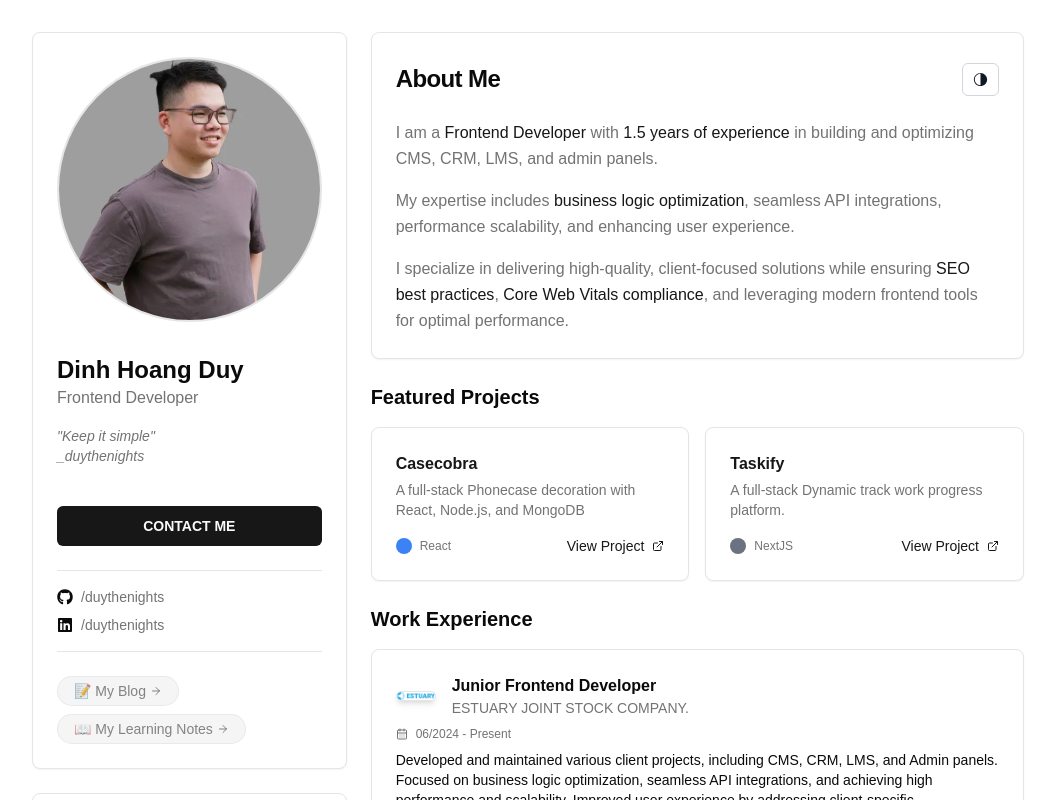
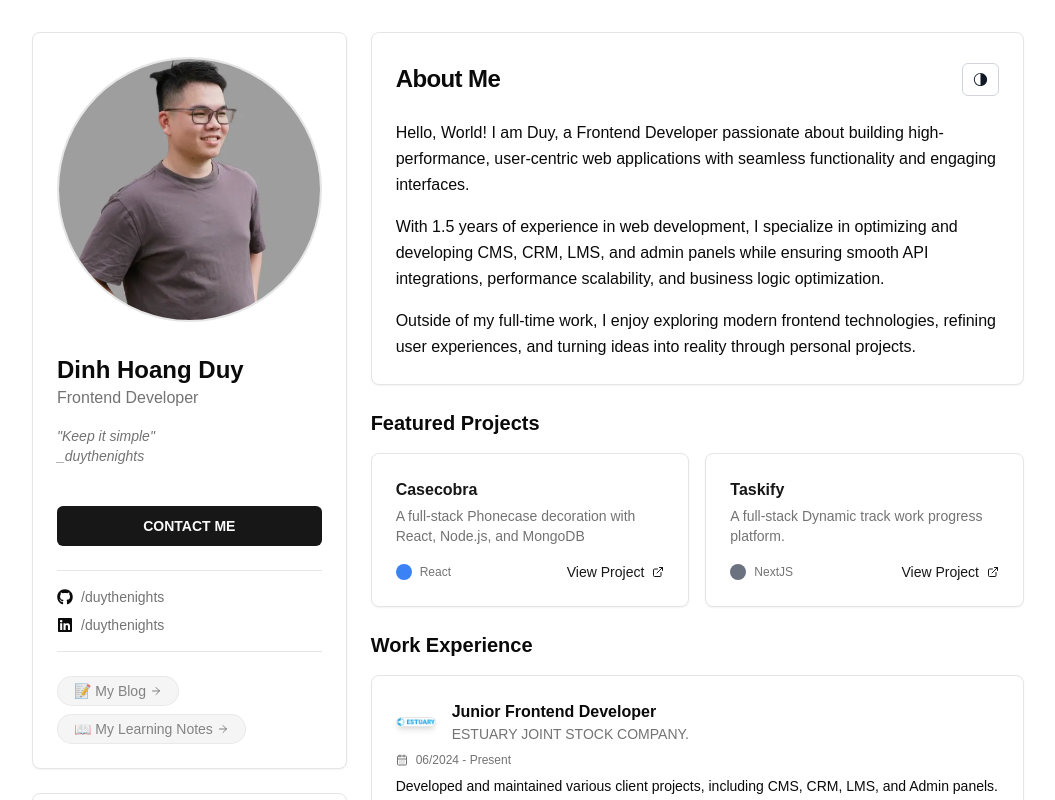
Before and after one commit to duythenights/duythenights_portfolio, a Next.js app: page / in a window 1280 px wide. Shown: the top 800 px of the page, without its empty margins (112-1167 px from the left). Built offline with nearby package versions, Linux system fonts and the light colour scheme; what @radix-ui/themes would draw is missing.

Commit message:
feat: update about section

```diff
--- a/src/app/globals.css
+++ b/src/app/globals.css
@@ -85,8 +85,6 @@ html {
   }
 }
 
-
-
 @layer base {
   * {
     @apply border-border outline-ring/50;
--- a/src/components/AboutMe.tsx
+++ b/src/components/AboutMe.tsx
@@ -11,35 +11,22 @@ export const AboutMe = () => {
         <CardTitle>About Me</CardTitle>
         {isDesktopOrLaptop && <ThemeSwitcher />}
       </CardHeader>
-      <CardContent>
-        <p className="text-muted-foreground leading-relaxed">
-          I am a{" "}
-          <span className="text-primary font-medium">Frontend Developer</span>{" "}
-          with{" "}
-          <span className="text-primary font-medium">
-            1.5 years of experience
-          </span>{" "}
-          in building and optimizing CMS, CRM, LMS, and admin panels.
+      <CardContent className="text-customBlack dark:text-[#fafafa]">
+        <p className="leading-relaxed">
+          Hello, World! I am <span>Duy</span>, a Frontend Developer passionate
+          about building high-performance, user-centric web applications with
+          seamless functionality and engaging interfaces.
         </p>
-
-        <p className="text-muted-foreground leading-relaxed mt-4">
-          My expertise includes{" "}
-          <span className="text-primary font-medium">
-            business logic optimization
-          </span>
-          , seamless API integrations, performance scalability, and enhancing
-          user experience.
+        <p className="leading-relaxed mt-4">
+          With 1.5 years of experience in web development, I specialize in
+          optimizing and developing CMS, CRM, LMS, and admin panels while
+          ensuring smooth API integrations, performance scalability, and
+          business logic optimization.
         </p>
-
-        <p className="text-muted-foreground leading-relaxed mt-4">
-          I specialize in delivering high-quality, client-focused solutions
-          while ensuring
-          <span className="text-primary font-medium"> SEO best practices</span>,
-          <span className="text-primary font-medium">
-            {" "}
-            Core Web Vitals compliance
-          </span>
-          , and leveraging modern frontend tools for optimal performance.
+        <p className="leading-relaxed mt-4">
+          Outside of my full-time work, I enjoy exploring modern frontend
+          technologies, refining user experiences, and turning ideas into
+          reality through personal projects.
         </p>
       </CardContent>
     </Card>
--- a/src/components/ui/card.tsx
+++ b/src/components/ui/card.tsx
@@ -1,6 +1,6 @@
-import * as React from "react"
+import * as React from "react";
 
-import { cn } from "@/lib/utils"
+import { cn } from "@/lib/utils";
 
 const Card = React.forwardRef<
   HTMLDivElement,
@@ -14,8 +14,8 @@ const Card = React.forwardRef<
     )}
     {...props}
   />
-))
-Card.displayName = "Card"
+));
+Card.displayName = "Card";
 
 const CardHeader = React.forwardRef<
   HTMLDivElement,
@@ -26,8 +26,8 @@ const CardHeader = React.forwardRef<
     className={cn("flex flex-col space-y-1.5 p-6", className)}
     {...props}
   />
-))
-CardHeader.displayName = "CardHeader"
+));
+CardHeader.displayName = "CardHeader";
 
 const CardTitle = React.forwardRef<
   HTMLDivElement,
@@ -41,8 +41,8 @@ const CardTitle = React.forwardRef<
     )}
     {...props}
   />
-))
-CardTitle.displayName = "CardTitle"
+));
+CardTitle.displayName = "CardTitle";
 
 const CardDescription = React.forwardRef<
   HTMLDivElement,
@@ -53,16 +53,16 @@ const CardDescription = React.forwardRef<
     className={cn("text-sm text-muted-foreground", className)}
     {...props}
   />
-))
-CardDescription.displayName = "CardDescription"
+));
+CardDescription.displayName = "CardDescription";
 
 const CardContent = React.forwardRef<
   HTMLDivElement,
   React.HTMLAttributes<HTMLDivElement>
 >(({ className, ...props }, ref) => (
-  <div ref={ref} className={cn("p-6 pt-0", className)} {...props} />
-))
-CardContent.displayName = "CardContent"
+  <div ref={ref} className={cn("p-6 pt-0 ", className)} {...props} />
+));
+CardContent.displayName = "CardContent";
 
 const CardFooter = React.forwardRef<
   HTMLDivElement,
@@ -73,7 +73,14 @@ const CardFooter = React.forwardRef<
     className={cn("flex items-center p-6 pt-0", className)}
     {...props}
   />
-))
-CardFooter.displayName = "CardFooter"
+));
+CardFooter.displayName = "CardFooter";
 
-export { Card, CardHeader, CardFooter, CardTitle, CardDescription, CardContent }
+export {
+  Card,
+  CardHeader,
+  CardFooter,
+  CardTitle,
+  CardDescription,
+  CardContent,
+};
--- a/src/lib/metadata.ts
+++ b/src/lib/metadata.ts
@@ -28,10 +28,10 @@ export function constructMetadata({
       title,
       description,
       images: [image],
-      creator: "@chrislonzo",
+      creator: "@duythenights",
     },
     icons,
-    metadataBase: new URL("https://www.chrislonzo.com"),
+    metadataBase: new URL("https://duythenights.vercel.app"),
     ...(noIndex && {
       robots: {
         index: false,
--- a/tailwind.config.ts
+++ b/tailwind.config.ts
@@ -10,159 +10,160 @@ export default {
   theme: {
     extend: {
       colors: {
-  			background: 'hsl(var(--background))',
-  			foreground: 'hsl(var(--foreground))',
+        customBlack: "#0A0A0A",
+        background: "hsl(var(--background))",
+        foreground: "hsl(var(--foreground))",
         card: {
-  				DEFAULT: 'hsl(var(--card))',
-  				foreground: 'hsl(var(--card-foreground))'
+          DEFAULT: "hsl(var(--card))",
+          foreground: "hsl(var(--card-foreground))",
         },
         popover: {
-  				DEFAULT: 'hsl(var(--popover))',
-  				foreground: 'hsl(var(--popover-foreground))'
+          DEFAULT: "hsl(var(--popover))",
+          foreground: "hsl(var(--popover-foreground))",
         },
         primary: {
-  				DEFAULT: 'hsl(var(--primary))',
-  				foreground: 'hsl(var(--primary-foreground))'
+          DEFAULT: "hsl(var(--primary))",
+          foreground: "hsl(var(--primary-foreground))",
         },
         secondary: {
-  				DEFAULT: 'hsl(var(--secondary))',
-  				foreground: 'hsl(var(--secondary-foreground))'
+          DEFAULT: "hsl(var(--secondary))",
+          foreground: "hsl(var(--secondary-foreground))",
         },
         muted: {
-  				DEFAULT: 'hsl(var(--muted))',
-  				foreground: 'hsl(var(--muted-foreground))'
+          DEFAULT: "hsl(var(--muted))",
+          foreground: "hsl(var(--muted-foreground))",
         },
         accent: {
-  				DEFAULT: 'hsl(var(--accent))',
-  				foreground: 'hsl(var(--accent-foreground))'
+          DEFAULT: "hsl(var(--accent))",
+          foreground: "hsl(var(--accent-foreground))",
         },
         destructive: {
-  				DEFAULT: 'hsl(var(--destructive))',
-  				foreground: 'hsl(var(--destructive-foreground))'
+          DEFAULT: "hsl(var(--destructive))",
+          foreground: "hsl(var(--destructive-foreground))",
         },
-  			border: 'hsl(var(--border))',
-  			input: 'hsl(var(--input))',
-  			ring: 'hsl(var(--ring))',
+        border: "hsl(var(--border))",
+        input: "hsl(var(--input))",
+        ring: "hsl(var(--ring))",
         chart: {
-  				'1': 'hsl(var(--chart-1))',
-  				'2': 'hsl(var(--chart-2))',
-  				'3': 'hsl(var(--chart-3))',
-  				'4': 'hsl(var(--chart-4))',
-  				'5': 'hsl(var(--chart-5))'
+          "1": "hsl(var(--chart-1))",
+          "2": "hsl(var(--chart-2))",
+          "3": "hsl(var(--chart-3))",
+          "4": "hsl(var(--chart-4))",
+          "5": "hsl(var(--chart-5))",
         },
-  			'color-1': 'hsl(var(--color-1))',
-  			'color-2': 'hsl(var(--color-2))',
-  			'color-3': 'hsl(var(--color-3))',
-  			'color-4': 'hsl(var(--color-4))',
-  			'color-5': 'hsl(var(--color-5))'
+        "color-1": "hsl(var(--color-1))",
+        "color-2": "hsl(var(--color-2))",
+        "color-3": "hsl(var(--color-3))",
+        "color-4": "hsl(var(--color-4))",
+        "color-5": "hsl(var(--color-5))",
       },
       borderRadius: {
-  			lg: 'var(--radius)',
-  			md: 'calc(var(--radius) - 2px)',
-  			sm: 'calc(var(--radius) - 4px)'
+        lg: "var(--radius)",
+        md: "calc(var(--radius) - 2px)",
+        sm: "calc(var(--radius) - 4px)",
       },
       keyframes: {
-  			'aurora-border': {
-  				'0%, 100%': {
-  					borderRadius: '37% 29% 27% 27% / 28% 25% 41% 37%'
+        "aurora-border": {
+          "0%, 100%": {
+            borderRadius: "37% 29% 27% 27% / 28% 25% 41% 37%",
           },
-  				'25%': {
-  					borderRadius: '47% 29% 39% 49% / 61% 19% 66% 26%'
+          "25%": {
+            borderRadius: "47% 29% 39% 49% / 61% 19% 66% 26%",
           },
-  				'50%': {
-  					borderRadius: '57% 23% 47% 72% / 63% 17% 66% 33%'
+          "50%": {
+            borderRadius: "57% 23% 47% 72% / 63% 17% 66% 33%",
           },
-  				'75%': {
-  					borderRadius: '28% 49% 29% 100% / 93% 20% 64% 25%'
-  				}
+          "75%": {
+            borderRadius: "28% 49% 29% 100% / 93% 20% 64% 25%",
           },
-  			'aurora-1': {
-  				'0%, 100%': {
-  					top: '0',
-  					right: '0'
         },
-  				'50%': {
-  					top: '50%',
-  					right: '25%'
+        "aurora-1": {
+          "0%, 100%": {
+            top: "0",
+            right: "0",
           },
-  				'75%': {
-  					top: '25%',
-  					right: '50%'
-  				}
+          "50%": {
+            top: "50%",
+            right: "25%",
           },
-  			'aurora-2': {
-  				'0%, 100%': {
-  					top: '0',
-  					left: '0'
+          "75%": {
+            top: "25%",
+            right: "50%",
           },
-  				'60%': {
-  					top: '75%',
-  					left: '25%'
         },
-  				'85%': {
-  					top: '50%',
-  					left: '50%'
-  				}
+        "aurora-2": {
+          "0%, 100%": {
+            top: "0",
+            left: "0",
           },
-  			'aurora-3': {
-  				'0%, 100%': {
-  					bottom: '0',
-  					left: '0'
+          "60%": {
+            top: "75%",
+            left: "25%",
           },
-  				'40%': {
-  					bottom: '50%',
-  					left: '25%'
+          "85%": {
+            top: "50%",
+            left: "50%",
           },
-  				'65%': {
-  					bottom: '25%',
-  					left: '50%'
-  				}
         },
-  			'aurora-4': {
-  				'0%, 100%': {
-  					bottom: '0',
-  					right: '0'
+        "aurora-3": {
+          "0%, 100%": {
+            bottom: "0",
+            left: "0",
           },
-  				'50%': {
-  					bottom: '25%',
-  					right: '40%'
+          "40%": {
+            bottom: "50%",
+            left: "25%",
           },
-  				'90%': {
-  					bottom: '50%',
-  					right: '25%'
-  				}
+          "65%": {
+            bottom: "25%",
+            left: "50%",
           },
-  			'shiny-text': {
-  				'0%, 90%, 100%': {
-  					'background-position': 'calc(-100% - var(--shiny-width)) 0'
         },
-  				'30%, 60%': {
-  					'background-position': 'calc(100% + var(--shiny-width)) 0'
-  				}
+        "aurora-4": {
+          "0%, 100%": {
+            bottom: "0",
+            right: "0",
+          },
+          "50%": {
+            bottom: "25%",
+            right: "40%",
+          },
+          "90%": {
+            bottom: "50%",
+            right: "25%",
+          },
+        },
+        "shiny-text": {
+          "0%, 90%, 100%": {
+            "background-position": "calc(-100% - var(--shiny-width)) 0",
+          },
+          "30%, 60%": {
+            "background-position": "calc(100% + var(--shiny-width)) 0",
+          },
         },
         marquee: {
           from: {
-  					transform: 'translateX(0)'
+            transform: "translateX(0)",
           },
           to: {
-  					transform: 'translateX(calc(-100% - var(--gap)))'
-  				}
+            transform: "translateX(calc(-100% - var(--gap)))",
           },
-  			'marquee-vertical': {
+        },
+        "marquee-vertical": {
           from: {
-  					transform: 'translateY(0)'
+            transform: "translateY(0)",
           },
           to: {
-  					transform: 'translateY(calc(-100% - var(--gap)))'
-  				}
-  			}
+            transform: "translateY(calc(-100% - var(--gap)))",
+          },
+        },
       },
       animation: {
-  			'shiny-text': 'shiny-text 8s infinite',
-  			marquee: 'marquee var(--duration) infinite linear',
-  			'marquee-vertical': 'marquee-vertical var(--duration) linear infinite'
-  		}
-  	}
+        "shiny-text": "shiny-text 8s infinite",
+        marquee: "marquee var(--duration) infinite linear",
+        "marquee-vertical": "marquee-vertical var(--duration) linear infinite",
+      },
+    },
   },
   plugins: [require("tailwindcss-animate")],
 } satisfies Config;
```
Lines whose indentation alone changed are shown as unchanged.
